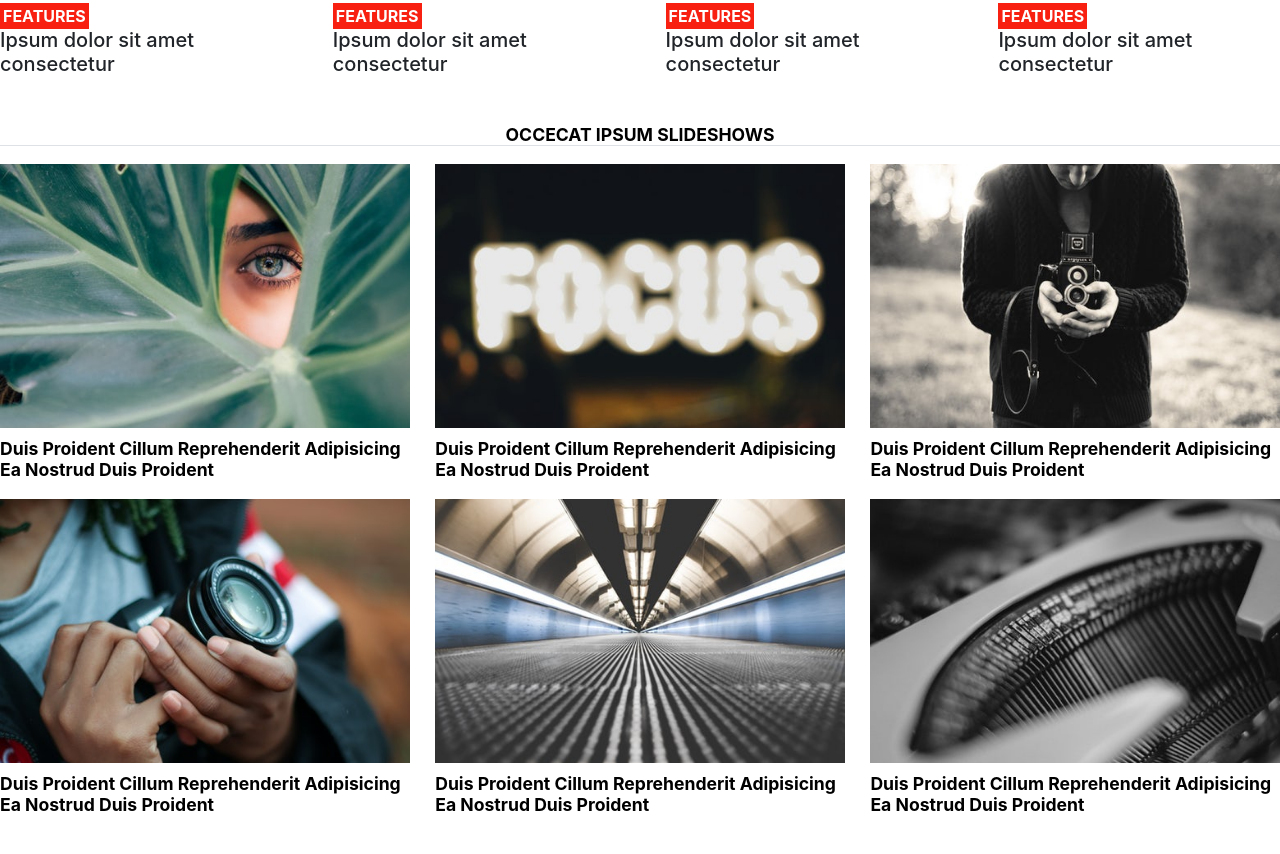
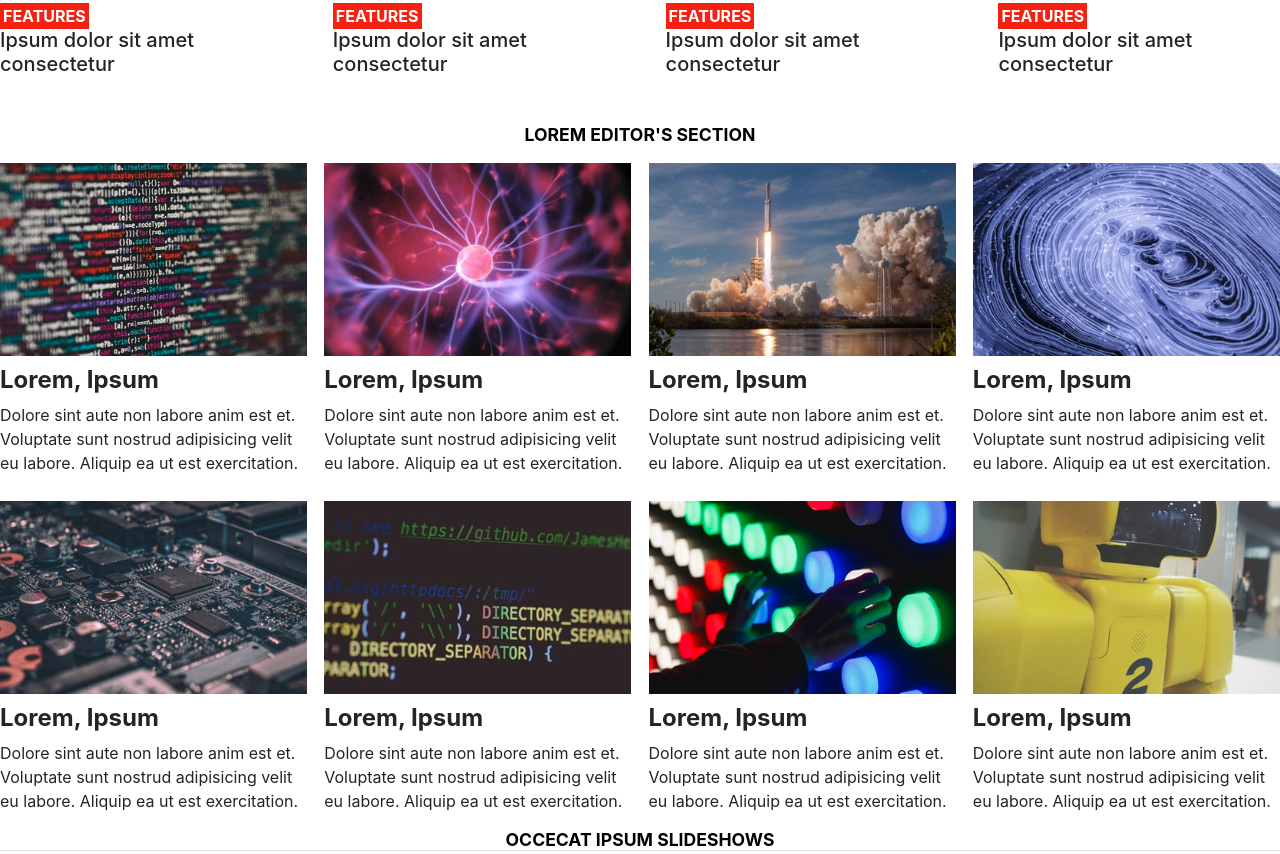
Before and after one commit to misselliev/Newsweek-clone, a plain HTML site: page index.html in a window 1280 px wide. Shown: the part 2536-3390 px from the top of the page. Before the commit the page ends 3359 px from the top, so only its background shows below. Drawn offline with nearby package versions, Linux system fonts and the light colour scheme.

Commit message:
adding editor's pick section

```diff
--- a/css/styles.css
+++ b/css/styles.css
@@ -361,9 +361,88 @@
    background-position: center;
  }
 
- /* ============================= FEATURING ARTICLES ============================ */
+ /* ============================= EDITOR'S PICK SECTION ============================ */
+ .editors-pick-section {
+  order: 5;
+ }
+ .editors-pick-section h6 {
+  text-align: center;
+  color: black;
+  font-size: 1.1em;
+  font-weight: bolder;
+ }
+ .editors-arts-container {
+   flex-flow: row wrap;
+ }
+ .editors-art {
+   width: 24%;
+   height: auto;
+ }
+ .editor-art-image {
+  max-height: 193px;
+  min-width: 210px;
+  min-height: 140px;
+  margin: 10px 0;
+ }
+ #editor-art-1 {
+  width: 100%;
+  height: 193px;
+  background: url(../img/ep1.jpeg);
+  background-size: cover;
+  background-position: center;
+ }
+ #editor-art-2 {
+  width: 100%;
+  height: 193px;
+  background: url(../img/ep2.jpeg);
+  background-size: cover;
+  background-position: center;
+ }
+ #editor-art-3 {
+  width: 100%;
+  height: 193px;
+  background: url(../img/ep3.jpeg);
+  background-size: cover;
+  background-position: center;
+ }
+ #editor-art-4 {
+  width: 100%;
+  height: 193px;
+  background: url(../img/ep4.jpeg);
+  background-size: cover;
+  background-position: center;
+ }
+ #editor-art-5 {
+  width: 100%;
+  height: 193px;
+  background: url(../img/ep5.jpeg);
+  background-size: cover;
+  background-position: center;
+ }
+ #editor-art-6 {
+  width: 100%;
+  height: 193px;
+  background: url(../img/ep6.jpeg);
+  background-size: cover;
+  background-position: center;
+ }
+ #editor-art-7 {
+  width: 100%;
+  height: 193px;
+  background: url(../img/ep7.jpeg);
+  background-size: cover;
+  background-position: center;
+ }
+ #editor-art-8 {
+  width: 100%;
+  height: 193px;
+  background: url(../img/ep8.jpeg);
+  background-size: cover;
+  background-position: center;
+ }
+ /* ============================= FEATURING SECTION ============================ */
  #feat-slides {
-   order: 10;
+   order: 5;
  }
  #feat-slides h6 {
    text-align: center;
--- a/index.html
+++ b/index.html
@@ -313,6 +313,75 @@
           </div>
         </div>
 
+        <div class="editors-pick-section">
+          <h6>Lorem Editor's Section</h6>
+          <div class="editors-arts-container d-flex justify-content-between">
+            <div class="editors-art">
+              <div id="editor-art-1" class="editor-art-image"></div>
+              <h4>Lorem, ipsum</h4>
+              <p>Dolore sint aute non labore anim est et. Voluptate sunt nostrud adipisicing velit eu labore. Aliquip
+                ea
+                ut
+                est exercitation.</p>
+            </div>
+            <div class="editors-art">
+              <div id="editor-art-2" class="editor-art-image"></div>
+              <h4>Lorem, ipsum</h4>
+              <p>Dolore sint aute non labore anim est et. Voluptate sunt nostrud adipisicing velit eu labore. Aliquip
+                ea
+                ut
+                est exercitation.</p>
+            </div>
+            <div class="editors-art">
+              <div id="editor-art-3" class="editor-art-image"></div>
+              <h4>Lorem, ipsum</h4>
+              <p>Dolore sint aute non labore anim est et. Voluptate sunt nostrud adipisicing velit eu labore. Aliquip
+                ea
+                ut
+                est exercitation.</p>
+            </div>
+            <div class="editors-art">
+              <div id="editor-art-4" class="editor-art-image"></div>
+              <h4>Lorem, ipsum</h4>
+              <p>Dolore sint aute non labore anim est et. Voluptate sunt nostrud adipisicing velit eu labore. Aliquip
+                ea
+                ut
+                est exercitation.</p>
+            </div>
+            <div class="editors-art">
+              <div id="editor-art-5" class="editor-art-image"></div>
+              <h4>Lorem, ipsum</h4>
+              <p>Dolore sint aute non labore anim est et. Voluptate sunt nostrud adipisicing velit eu labore. Aliquip
+                ea
+                ut
+                est exercitation.</p>
+            </div>
+            <div class="editors-art">
+              <div id="editor-art-6" class="editor-art-image"></div>
+              <h4>Lorem, ipsum</h4>
+              <p>Dolore sint aute non labore anim est et. Voluptate sunt nostrud adipisicing velit eu labore. Aliquip
+                ea
+                ut
+                est exercitation.</p>
+            </div>
+            <div class="editors-art">
+              <div id="editor-art-7" class="editor-art-image"></div>
+              <h4>Lorem, ipsum</h4>
+              <p>Dolore sint aute non labore anim est et. Voluptate sunt nostrud adipisicing velit eu labore. Aliquip
+                ea
+                ut
+                est exercitation.</p>
+            </div>
+            <div class="editors-art">
+              <div id="editor-art-8" class="editor-art-image"></div>
+              <h4>Lorem, ipsum</h4>
+              <p>Dolore sint aute non labore anim est et. Voluptate sunt nostrud adipisicing velit eu labore. Aliquip
+                ea
+                ut
+                est exercitation.</p>
+            </div>
+          </div>
+
           <div id="feat-slides">
             <h6 class="border-bottom">Occecat Ipsum Slideshows</h6>
             <div class="feat-content d-flex flex-row justify-content-between">
```
Also changed, not shown: img/ep1.jpeg (added), img/ep2.jpeg (added), img/ep3.jpeg (added), img/ep4.jpeg (added), img/ep5.jpeg (added), img/ep6.jpeg (added), img/ep7.jpeg (added), img/ep8.jpeg (added). Lines whose indentation alone changed are shown as unchanged.
